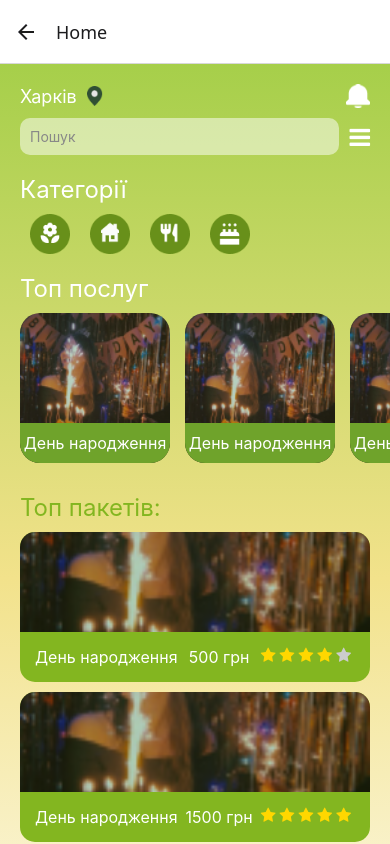
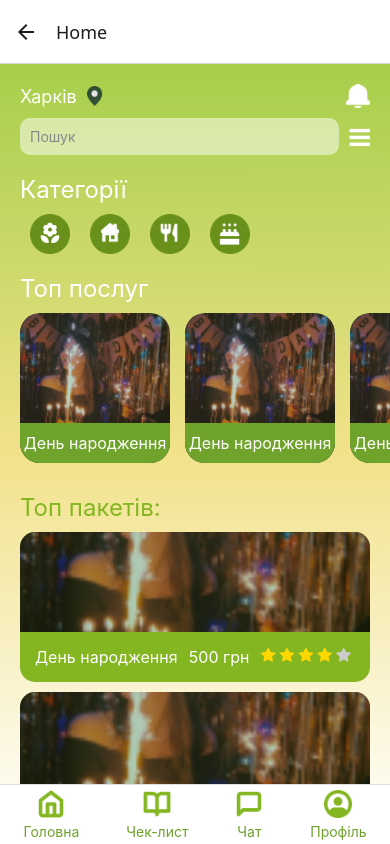
Before and after one commit to NureTolstikOleksii/Eventus, a React Native app in the folder mobile/: screen /Home in a window 390 px wide. Shown: the top 844 px of the page. Built offline with nearby package versions, Linux system fonts and the light colour scheme.

Commit message:
changed menu

```diff
--- a/mobile/components/HomeScreen.js
+++ b/mobile/components/HomeScreen.js
@@ -1,9 +1,10 @@
 import React, { useState } from 'react';
-import { View, Text, ScrollView, TouchableOpacity, StyleSheet, Image, Modal } from 'react-native';
+import { View, Text, ScrollView, TouchableOpacity, Image, Modal } from 'react-native';
 import { LinearGradient } from 'expo-linear-gradient';
 import { FontAwesome } from '@expo/vector-icons';
 import MultiSlider from '@ptomasroos/react-native-multi-slider';
 import BottomMenu from '../components/BottomMenu';
+import { StyleSheet } from 'react-native';
 
 const HomeScreen = () => {
     const [selectedTab, setSelectedTab] = useState('home');
@@ -14,8 +15,9 @@ const HomeScreen = () => {
 
     const topPackages = [
         { title: 'День народження', image: require('../assets/images/birthday.png'), rating: 4, price: 500 },
-        { title: 'День народження', image: require('../assets/images/birthday.png'), rating: 5, price: 1500 },
-        { title: 'День народження', image: require('../assets/images/birthday.png'), rating: 3, price: 1200 },
+        { title: 'День народження', image: require('../assets/images/birthday.png'), rating: 4, price: 500 },
+        { title: 'День народження', image: require('../assets/images/birthday.png'), rating: 4, price: 500 },
+
     ];
 
     const topServices = [
@@ -59,10 +61,15 @@ const HomeScreen = () => {
     };
 
     return (
-        <View style={styles.container}>
+        <View style={{ flex: 1 }}>
             {/* Основной контент */}
-            <LinearGradient colors={['#a6cf4a', '#f2e28b', '#ffffff']} style={styles.gradient}>
-                <ScrollView contentContainerStyle={{ paddingBottom: 80 }}>
+            <LinearGradient colors={['#a6cf4a', '#f2e28b', '#ffffff']} style={[styles.gradient, { flex: 1, position: 'relative' }]}
+            >
+                <ScrollView
+                    showsVerticalScrollIndicator={true}
+                    nestedScrollEnabled={true}
+                    style={styles.topPackages}
+                >
                     {/* Top Bar */}
                     <View style={styles.topBar}>
                         <Text style={styles.cityText}>Харків</Text>
@@ -105,6 +112,7 @@ const HomeScreen = () => {
 
                     {/* Top Packages */}
                     <Text style={styles.greenSectionTitle}>Топ пакетів:</Text>
+                    <View style={{ height: 300 }}> {/* Установите желаемую высоту */}
                         {topPackages.map((pkg, index) => (
                             <View key={index} style={styles.topPackageCard}>
                                 <Image source={pkg.image} style={styles.topPackageImage} />
@@ -125,9 +133,8 @@ const HomeScreen = () => {
                                 </View>
                             </View>
                         ))}
-                </ScrollView>
+                    </View>
 
-            </LinearGradient>
                     {/* Modal for Filters */}
                     <Modal visible={isFilterVisible} transparent animationType="slide">
                         <View style={styles.modalContainer}>
@@ -205,8 +212,12 @@ const HomeScreen = () => {
                             </View>
                         </View>
                     </Modal>
-            {/* Фиксированное меню */}
+                </ScrollView>
+                {/* Нижнее меню */}
                 <BottomMenu />
+            </LinearGradient>
+
+
         </View>
     );
 };
--- a/mobile/components/checklist.js
+++ b/mobile/components/checklist.js
@@ -132,7 +132,6 @@ const styles = StyleSheet.create({
     header: {
         alignItems: 'center',
         paddingVertical: 20,
-        backgroundColor: '#a6cf4a',
         borderBottomLeftRadius: 20,
         borderBottomRightRadius: 20,
     },
```
Lines whose indentation alone changed are shown as unchanged.
